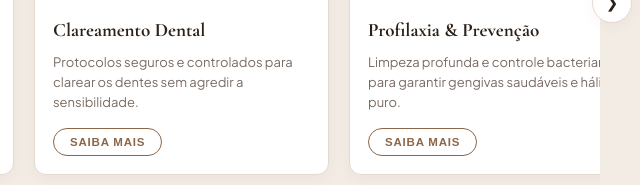
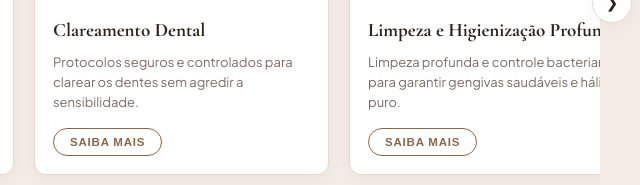
Before and after one commit to jose-braga1102/Pagina_Jose_Henrique, a plain HTML site: page index.html in a window 1280 px wide. Shown: the part 1342-1527 px from the top of the page, 640-1280 px from the left. Drawn offline with nearby package versions, Linux system fonts and the light colour scheme.

Commit message:
ultimo detalhe

```diff
--- a/index.html
+++ b/index.html
@@ -163,10 +163,10 @@
               <img src="imagens/limpeza2.jpeg" alt="Limpeza Profunda" class="mini-img"/>
             </div>
             <div class="tratamento-info">
-              <h3>Profilaxia & Prevenção</h3>
+              <h3>Limpeza e Higienização Profunda</h3>
               <p>Limpeza profunda e controle bacteriano para garantir gengivas saudáveis e hálito puro.</p>
               <button class="saiba-mais-btn"
-                      data-title="Profilaxia e Higienização Profunda"
+                      data-title="Limpeza e Higienização Profunda"
                       data-description="Remoção criteriosa de placa bacteriana e cálculo dentário supra e subgengival, prevenindo retrações, cáries e doenças periodontais com delicadeza e precisão."
                       data-img="imagens/limpeza_completo1.jpeg,imagens/limpeza_completo2.jpeg,imagens/limpeza_completo3.jpeg,imagens/limpeza_completo4.jpeg,imagens/limpeza_completo5.jpeg">Saiba Mais</button>
             </div>
```
